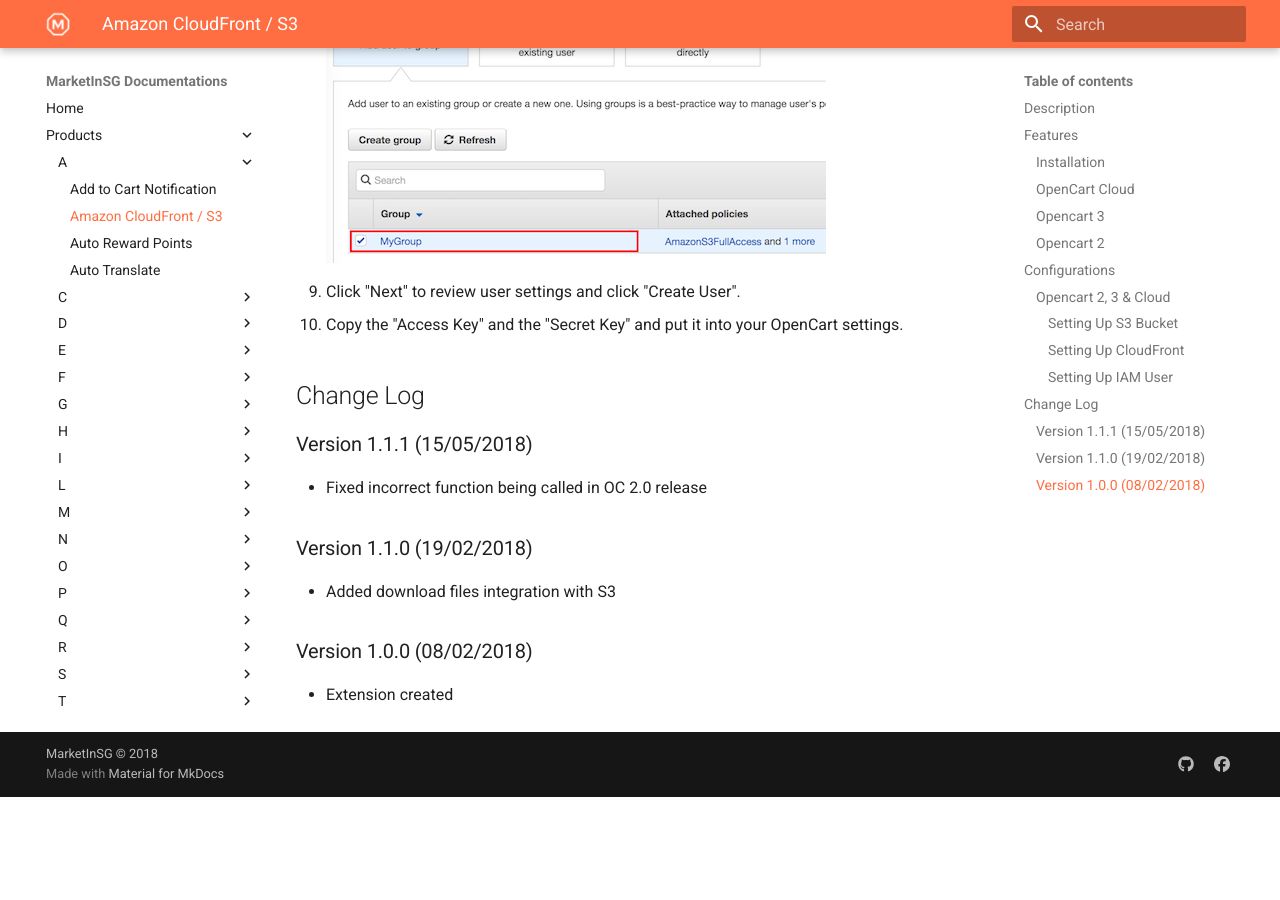
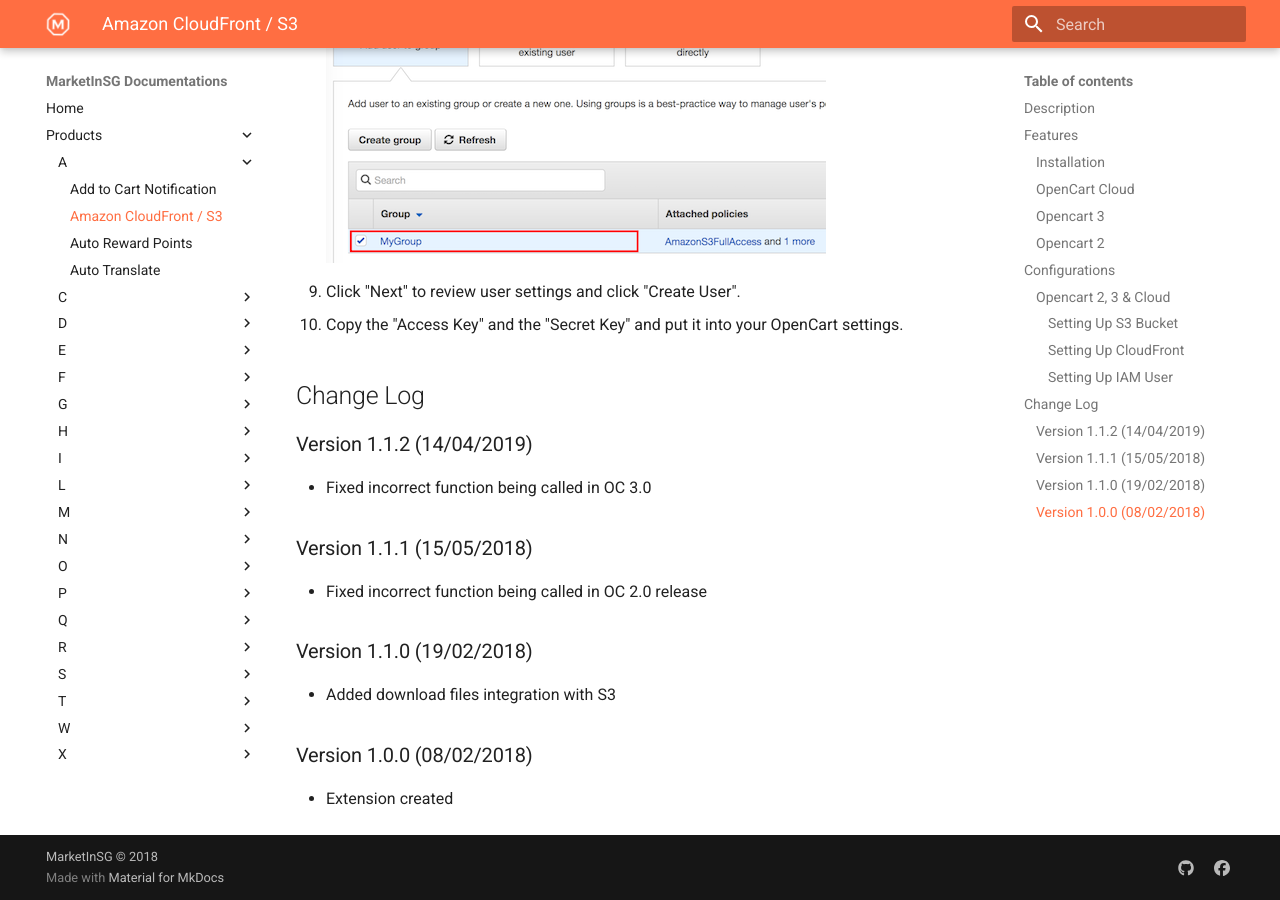
Before and after one commit to Equotix/opencart-docs, an MkDocs documentation site: the page built from docs/amazon_cloudfront_s3.md, in a window 1280 px wide and 900 px high, scrolled down 4262 px. Built offline with MkDocs 1.6.1 and Material for MkDocs 9.7.7, drawn with Linux system fonts in a browser that asks for light colours; old or Windows-style settings are respelled for this version of MkDocs; before the commit the page ends 5059 px from its top, so only the background shows below that.

Commit message:
Updated documentation

```diff
--- a/docs/amazon_cloudfront_s3.md
+++ b/docs/amazon_cloudfront_s3.md
@@ -101,6 +101,8 @@
 
 ## Change Log
 
+### Version 1.1.2 (14/04/2019)
+* Fixed incorrect function being called in OC 3.0
 ### Version 1.1.1 (15/05/2018)
 * Fixed incorrect function being called in OC 2.0 release
 ### Version 1.1.0 (19/02/2018)
```
